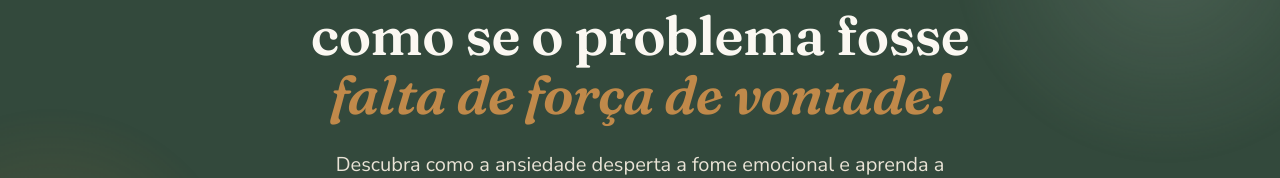
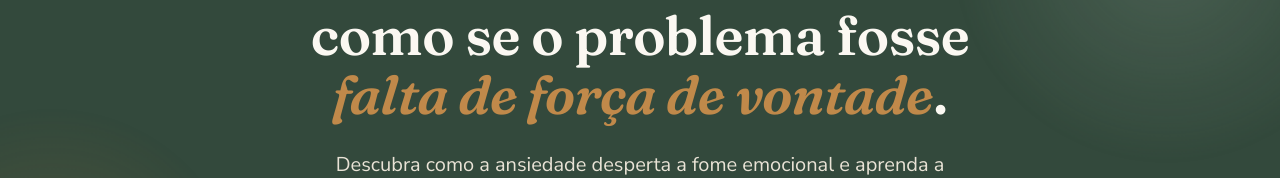
Before and after one commit to gabrielssilverio123-debug/infoproduto_ansiedade, a React (Vite) app: page / in a window 1280 px wide. Shown: the part 166-344 px from the top of the page. Built offline with nearby package versions, Linux system fonts and the light colour scheme.

Commit message:
Updated PaginaVendas.jsx

```diff
--- a/src/PaginaVendas.jsx
+++ b/src/PaginaVendas.jsx
@@ -245,7 +245,7 @@ function Hero() {
           style={{ fontFamily: "'Fraunces', serif", fontWeight: 600, lineHeight: 1.08, fontSize: "clamp(2rem, 6vw, 3.4rem)", letterSpacing: "-0.01em" }}
         >
           Pare de lutar contra a comida como se o problema fosse{" "}
-          <em style={{ color: C.honey, fontStyle: "italic" }}>falta de força de vontade!</em>
+          <em style={{ color: C.honey, fontStyle: "italic" }}>falta de força de vontade</em>.
         </h1>
         <p
           className="mx-auto mt-6"
```
